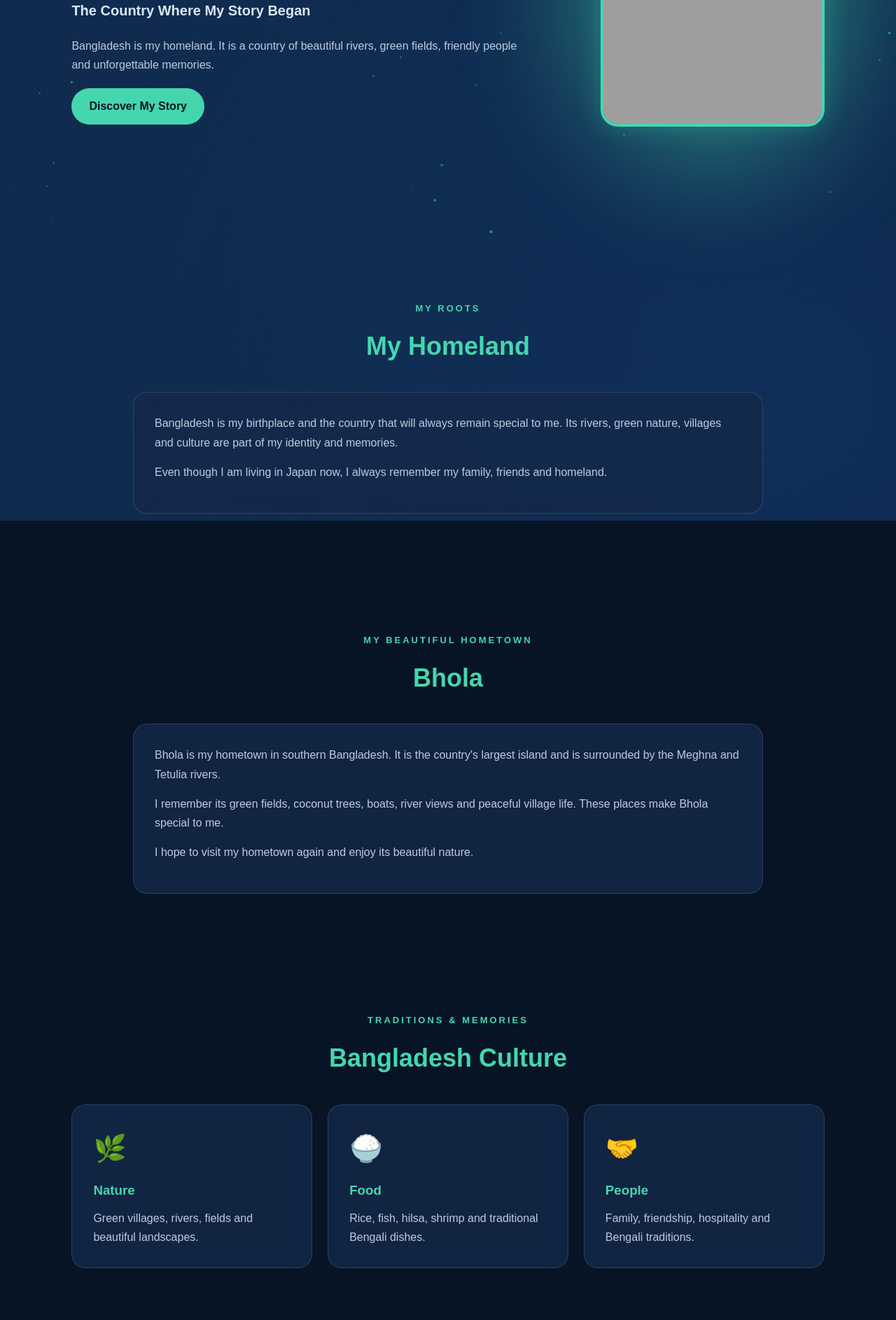
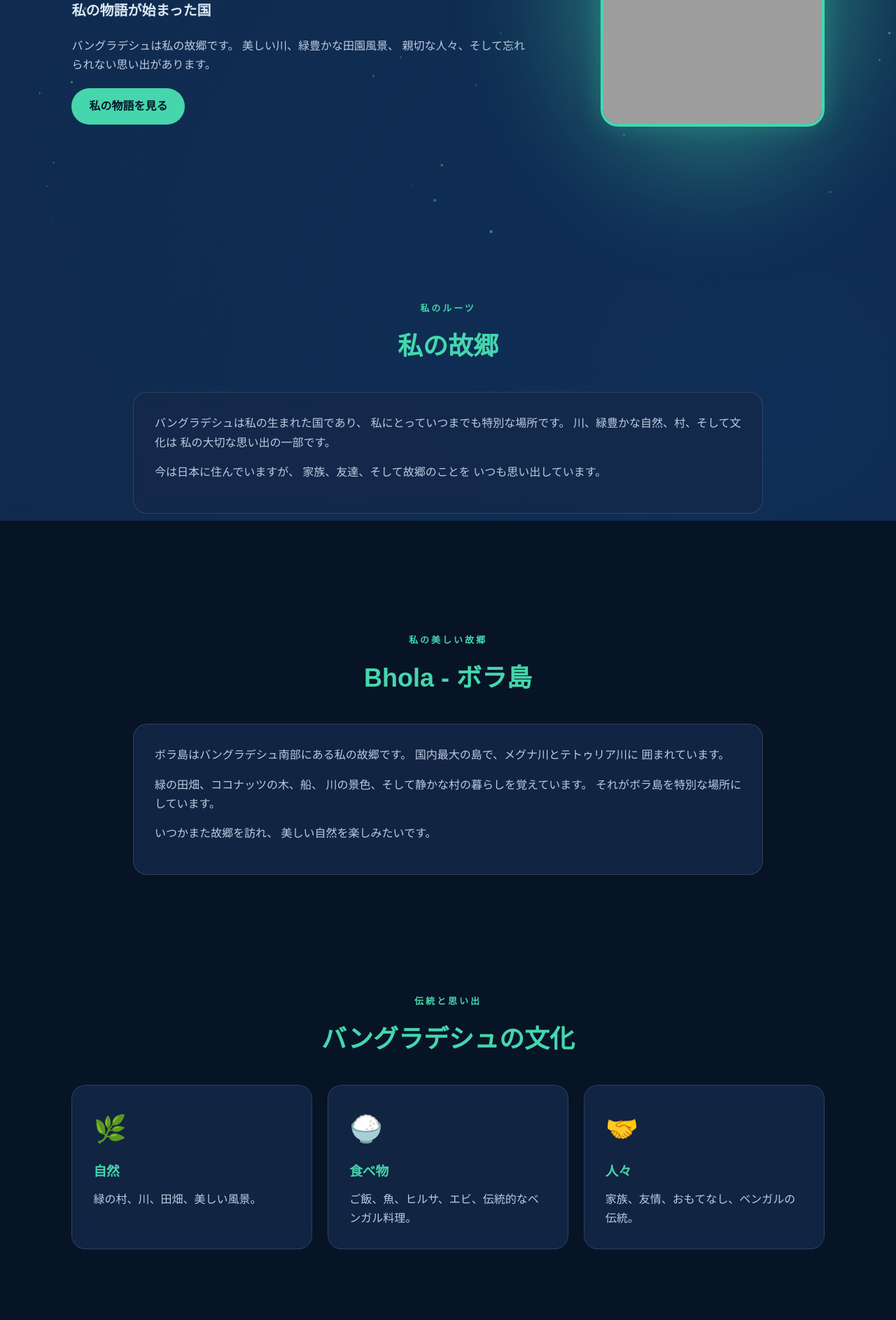
Before and after one commit to jihadmahmud07/jihadmahmud.github, a plain HTML site: page bangladesh.html in a window 1280 px wide. Shown: the part 456-2342 px from the top of the page at 70% size. Drawn offline with Linux system fonts and the light colour scheme; grey boxes are pictures that could not be loaded.

Commit message:
Translate Bangladesh page to Japanese

```diff
--- a/bangladesh.html
+++ b/bangladesh.html
@@ -1,42 +1,72 @@
+
 
 <!DOCTYPE html>
-<html lang="en">
+<html lang="ja">
 <head>
   <meta charset="UTF-8">
   <meta name="viewport" content="width=device-width, initial-scale=1.0">
-  <meta name="description" content="Discover my homeland Bangladesh and my beautiful hometown Bhola.">
-  <title>Bangladesh | MIA MD JIHAD</title>
+  <meta name="description" content="Discover Bangladesh and my beautiful hometown Bhola.">
+  <title>バングラデシュ | MIA MD JIHAD</title>
   <link rel="stylesheet" href="style.css">
   <script src="script.js" defer></script>
 </head>
-<body>
+<body data-page="bangladesh">
 
 <canvas id="particles"></canvas>
 
 <header class="header">
   <a href="index.html" class="logo">JIHAD<span>.</span></a>
+
   <nav class="nav">
-    <a href="index.html">Home</a>
-    <a href="#story">My Story</a>
-    <a href="#bhola">My Hometown</a>
-    <a href="#culture">Culture</a>
+    <a href="index.html" data-i18n="home">ホーム</a>
+    <a href="#story" data-i18n="story">私の物語</a>
+    <a href="#bhola" data-i18n="hometown">故郷</a>
+    <a href="#culture" data-i18n="culture">文化</a>
   </nav>
-  <button class="menu-toggle" aria-label="Toggle navigation">☰</button>
+
+  <div class="header-actions">
+    <label for="languageSelect" class="language-label">🌐</label>
+    <select id="languageSelect" aria-label="Select language">
+      <option value="ja">🇯🇵 日本語</option>
+      <option value="en">🇬🇧 English</option>
+      <option value="bn">🇧🇩 বাংলা</option>
+      <option value="hi">🇮🇳 हिन्दी</option>
+      <option value="ar">🇸🇦 العربية</option>
+      <option value="zh">🇨🇳 中文</option>
+      <option value="ko">🇰🇷 한국어</option>
+      <option value="fr">🇫🇷 Français</option>
+      <option value="ne">🇳🇵 नेपाली</option>
+      <option value="vi">🇻🇳 Tiếng Việt</option>
+      <option value="si">🇱🇰 සිංහල</option>
+    </select>
+
+    <button class="menu-toggle" aria-label="Toggle navigation">☰</button>
+  </div>
 </header>
 
 <main>
 
 <section class="hero">
   <div class="hero-text">
-    <p class="eyebrow">🇧🇩 MY HOMELAND</p>
-    <h1>Beautiful <span>Bangladesh</span></h1>
-    <h2>The Country Where My Story Began</h2>
-    <p>
-      Bangladesh is my homeland. It is a country of
-      beautiful rivers, green fields, friendly people
-      and unforgettable memories.
+    <p class="eyebrow" data-i18n="eyebrow">🇧🇩 私の母国</p>
+
+    <h1 data-i18n="heroTitle">
+      美しい <span>バングラデシュ</span>
+    </h1>
+
+    <h2 data-i18n="heroSubtitle">
+      私の物語が始まった国
+    </h2>
+
+    <p data-i18n="heroDescription">
+      バングラデシュは私の故郷です。
+      美しい川、緑豊かな田園風景、
+      親切な人々、そして忘れられない思い出があります。
     </p>
-    <a href="#story" class="btn">Discover My Story</a>
+
+    <a href="#story" class="btn" data-i18n="discover">
+      私の物語を見る
+    </a>
   </div>
 
   <div class="hero-image">
@@ -47,93 +77,112 @@
 
 <section class="section" id="story">
   <div class="section-heading">
-    <p class="eyebrow">MY ROOTS</p>
-    <h2>My Homeland</h2>
+    <p class="eyebrow" data-i18n="roots">私のルーツ</p>
+    <h2 data-i18n="homeland">私の故郷</h2>
   </div>
 
   <div class="glass-card about-card">
-    <p>
-      Bangladesh is my birthplace and the country
-      that will always remain special to me.
-      Its rivers, green nature, villages and culture
-      are part of my identity and memories.
+    <p data-i18n="homelandText1">
+      バングラデシュは私の生まれた国であり、
+      私にとっていつまでも特別な場所です。
+      川、緑豊かな自然、村、そして文化は
+      私の大切な思い出の一部です。
     </p>
-    <p>
-      Even though I am living in Japan now,
-      I always remember my family, friends
-      and homeland.
+
+    <p data-i18n="homelandText2">
+      今は日本に住んでいますが、
+      家族、友達、そして故郷のことを
+      いつも思い出しています。
     </p>
   </div>
 </section>
 
 <section class="section" id="bhola">
   <div class="section-heading">
-    <p class="eyebrow">MY BEAUTIFUL HOMETOWN</p>
-    <h2>Bhola</h2>
+    <p class="eyebrow" data-i18n="beautifulHometown">
+      私の美しい故郷
+    </p>
+    <h2>Bhola - ボラ島</h2>
   </div>
 
   <div class="glass-card about-card">
-    <p>
-      Bhola is my hometown in southern Bangladesh.
-      It is the country's largest island and is
-      surrounded by the Meghna and Tetulia rivers.
+    <p data-i18n="bholaText1">
+      ボラ島はバングラデシュ南部にある私の故郷です。
+      国内最大の島で、メグナ川とテトゥリア川に
+      囲まれています。
     </p>
-    <p>
-      I remember its green fields, coconut trees,
-      boats, river views and peaceful village life.
-      These places make Bhola special to me.
+
+    <p data-i18n="bholaText2">
+      緑の田畑、ココナッツの木、船、
+      川の景色、そして静かな村の暮らしを覚えています。
+      それがボラ島を特別な場所にしています。
     </p>
-    <p>
-      I hope to visit my hometown again and enjoy
-      its beautiful nature.
+
+    <p data-i18n="bholaText3">
+      いつかまた故郷を訪れ、
+      美しい自然を楽しみたいです。
     </p>
   </div>
 </section>
 
 <section class="section" id="culture">
   <div class="section-heading">
-    <p class="eyebrow">TRADITIONS & MEMORIES</p>
-    <h2>Bangladesh Culture</h2>
+    <p class="eyebrow" data-i18n="traditions">
+      伝統と思い出
+    </p>
+    <h2 data-i18n="cultureTitle">バングラデシュの文化</h2>
   </div>
 
   <div class="card-grid">
+
     <article class="glass-card">
       <div class="card-icon">🌿</div>
-      <h3>Nature</h3>
-      <p>Green villages, rivers, fields and beautiful landscapes.</p>
+      <h3 data-i18n="nature">自然</h3>
+      <p data-i18n="natureText">
+        緑の村、川、田畑、美しい風景。
+      </p>
     </article>
 
     <article class="glass-card">
       <div class="card-icon">🍚</div>
-      <h3>Food</h3>
-      <p>Rice, fish, hilsa, shrimp and traditional Bengali dishes.</p>
+      <h3 data-i18n="food">食べ物</h3>
+      <p data-i18n="foodText">
+        ご飯、魚、ヒルサ、エビ、伝統的なベンガル料理。
+      </p>
     </article>
 
     <article class="glass-card">
       <div class="card-icon">🤝</div>
-      <h3>People</h3>
-      <p>Family, friendship, hospitality and Bengali traditions.</p>
+      <h3 data-i18n="people">人々</h3>
+      <p data-i18n="peopleText">
+        家族、友情、おもてなし、ベンガルの伝統。
+      </p>
     </article>
+
   </div>
 </section>
 
 <section class="section">
   <div class="section-heading">
-    <h2>My Two Countries</h2>
+    <h2 data-i18n="twoCountries">私の二つの国</h2>
   </div>
+
   <div class="country-grid">
+
     <a href="japan.html" class="country-card japan">
       <div class="flag">🇯🇵</div>
-      <h3>Japan</h3>
-      <p>Explore My Life in Japan</p>
-      <span>Visit Japan →</span>
+      <h3 data-i18n="japan">日本</h3>
+      <p data-i18n="japanText">日本での私の生活を見る</p>
+      <span data-i18n="visitJapan">日本を見る →</span>
     </a>
+
     <a href="index.html" class="country-card">
       <div class="flag">🏠</div>
-      <h3>Home</h3>
-      <p>Back to my portfolio</p>
-      <span>Go Home →</span>
+      <h3 data-i18n="home">ホーム</h3>
+      <p data-i18n="backHome">ポートフォリオに戻る</p>
+      <span data-i18n="goHome">ホームへ →</span>
     </a>
+
   </div>
 </section>
 
@@ -141,8 +190,8 @@
 
 <footer>
   <p>© 2026 MIA MD JIHAD</p>
-  <p>🇧🇩 Bangladesh - My Homeland</p>
-  <a href="index.html">Back to Home ↑</a>
+  <p data-i18n="footerText">🇧🇩 バングラデシュ - 私の故郷</p>
+  <a href="index.html" data-i18n="backToHome">ホームに戻る ↑</a>
 </footer>
 
 </body>
```
